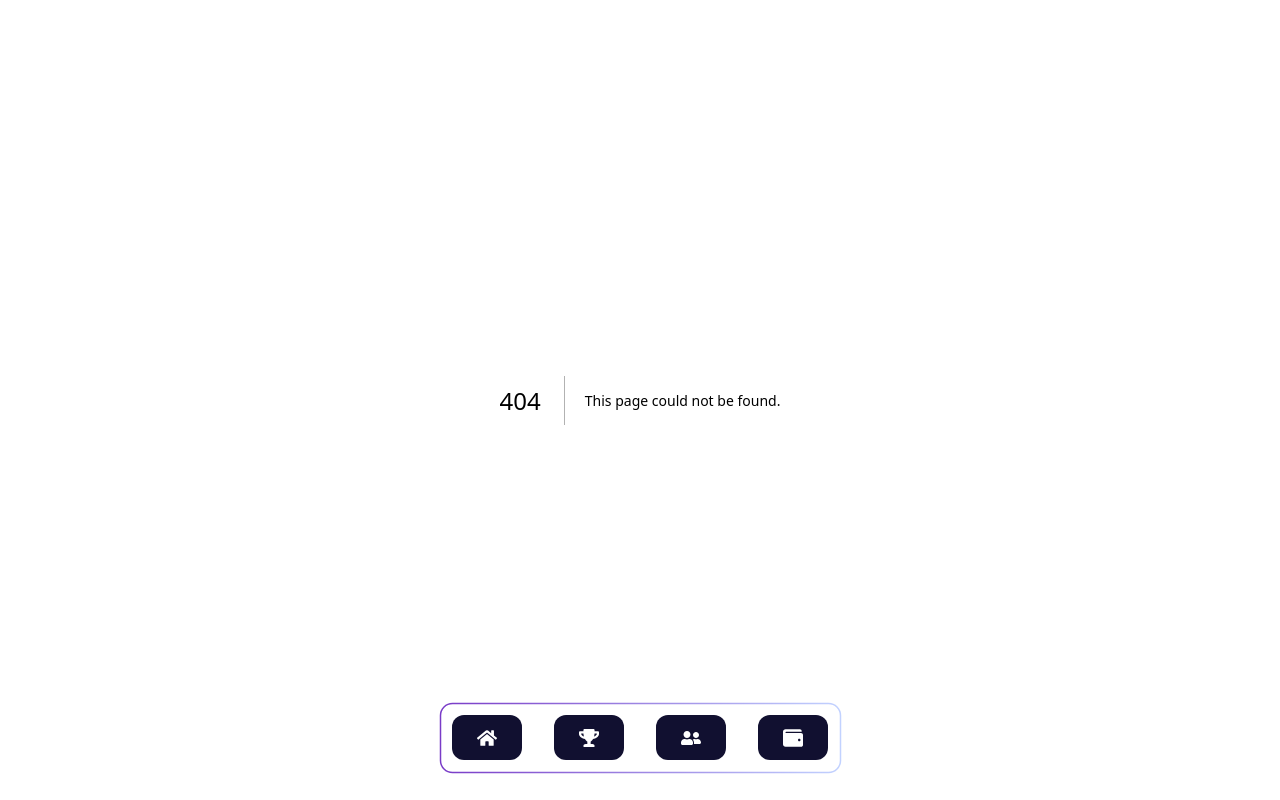
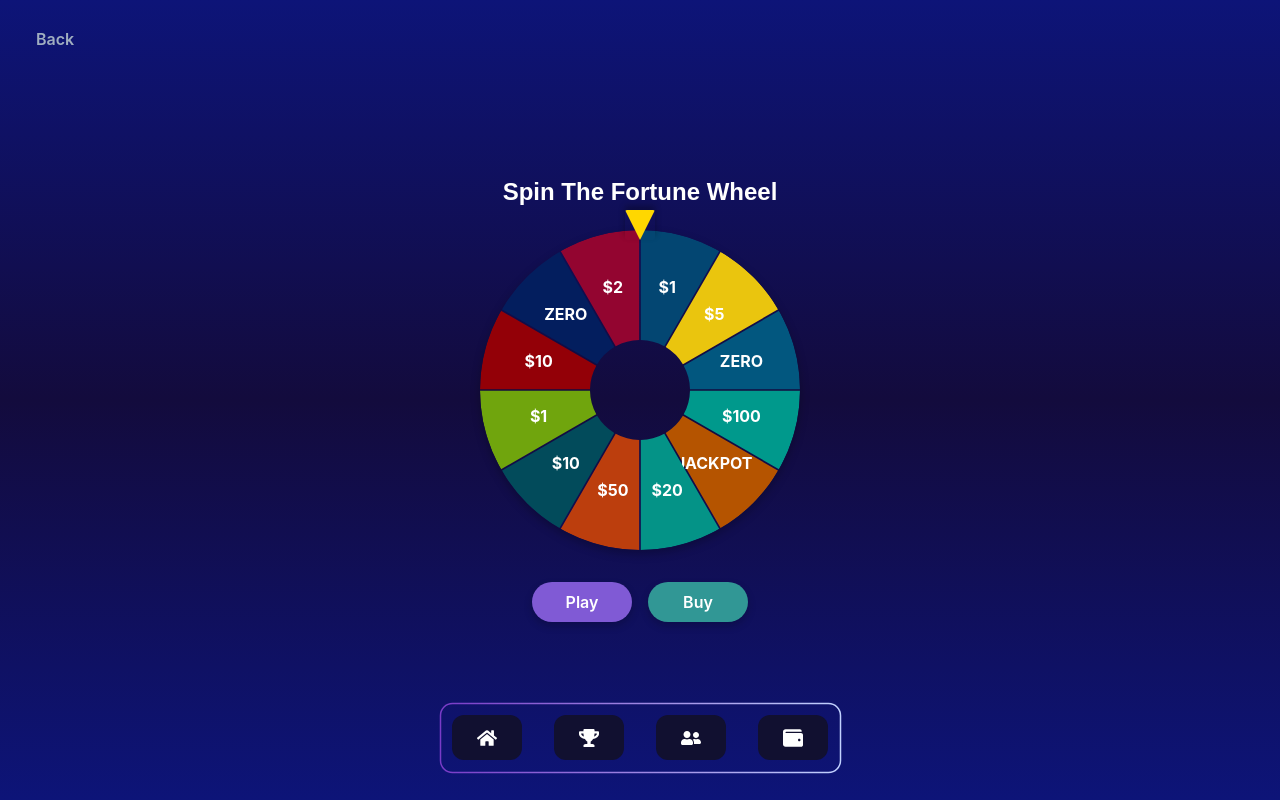
Before and after one commit to KruglyakovNikita/droppu, a Next.js app in the folder client/: page /roulet in a window 1280 px wide. Before the commit this address had no page. Built offline with nearby package versions, Linux system fonts and the light colour scheme.

Commit message:
Add Roulet

```diff
--- a/client/package.json
+++ b/client/package.json
@@ -11,16 +11,19 @@
     "export": "next export"
   },
   "dependencies": {
+    "@chakra-ui/icons": "^2.2.4",
     "@chakra-ui/react": "^2.10.4",
     "@emotion/react": "^11.13.3",
     "@emotion/styled": "^11.13.0",
     "@twa-dev/sdk": "^7.10.1",
-    "framer-motion": "^11.11.11",
+    "d3-shape": "^3.2.0",
+    "framer-motion": "^11.11.15",
     "jsonwebtoken": "^9.0.2",
     "next": "15.0.2",
     "next-themes": "^0.4.3",
     "node-fetch": "^3.3.2",
     "phaser": "^3.86.0",
+    "randomcolor": "^0.6.2",
     "react": "^18",
     "react-dom": "^18",
     "react-icons": "^5.3.0",
--- a/client/pages/index.tsx
+++ b/client/pages/index.tsx
@@ -389,6 +389,7 @@ const Home: React.FC = () => {
     </Grid>
  {/* PLAY BTN */}
  <Box
+    onClick={() => {window.location.href = '/roulet'}}
     mt={30}
     w="360px"
     h="185px"
--- a/client/pages/invites.tsx
+++ b/client/pages/invites.tsx
@@ -1,6 +1,8 @@
 import { Box, Flex, Text, Stack, Button, Image, Heading } from "@chakra-ui/react";
 import GradientBorderWrapper from '../app/components/GradientBorderWrapper';
 import colors from "@/theme/colors";
+import WebApp from '@twa-dev/sdk';
+
 
 export default function Invites() {
   return (
--- /dev/null
+++ b/client/pages/roulet.tsx
@@ -0,0 +1,208 @@
+import React, { useState } from "react";
+import { Box, Button, Flex, Heading, Text } from "@chakra-ui/react";
+import * as d3Shape from "d3-shape";
+import { randomColor } from "randomcolor";
+import { motion, useAnimation } from "framer-motion";
+
+const wheelSize = 320;
+const fontSize = 16;
+const oneTurn = 360;
+const numberOfSegments = 12;
+const angleBySegment = oneTurn / numberOfSegments;
+const angleOffset = angleBySegment / 2;
+
+// Генерация колеса
+const makeWheel = () => {
+  const data = Array.from({ length: numberOfSegments }).fill(1);
+  const arcs = d3Shape.pie()(data);
+  const colors = Array.from({ length: numberOfSegments }).map(() =>
+    randomColor({ luminosity: "dark" })
+  );
+
+  return arcs.map((arc, index) => {
+    const instance = d3Shape
+      .arc()
+      .padAngle(0.01)
+      .outerRadius(wheelSize / 2)
+      .innerRadius(50);
+
+    return {
+      path: instance(arc),
+      color: colors[index],
+      value: ["$1", "$5", "ZERO", "$100", "JACKPOT", "$20", "$50", "$10", "$1", "$10", "ZERO", "$2"][index],
+      centroid: instance.centroid(arc),
+    };
+  });
+};
+
+export default function FortuneWheel() {
+  const [wheelPaths, setWheelPaths] = useState(makeWheel);
+  const [spinning, setSpinning] = useState(false);
+  const [angle, setAngle] = useState(0);
+  const [result, setResult] = useState(null);
+  const controls = useAnimation();
+
+  const startSpin = () => {
+    if (!spinning) {
+      setSpinning(true);
+      setResult(null); // Скрыть предыдущий результат перед новым запуском
+
+      // Вибрация при старте
+      if (navigator.vibrate) {
+        navigator.vibrate(100);
+      }
+
+      // Вращаем на несколько полных оборотов и добавляем случайный угол
+      const newAngle = angle + 360 * 5 + Math.floor(Math.random() * 360);
+      setAngle(newAngle);
+
+      controls
+        .start({
+          rotate: newAngle,
+          transition: { duration: 5, ease: "easeOut" },
+        })
+        .then(() => {
+          setSpinning(false);
+
+          // Вибрация при остановке
+          if (navigator.vibrate) {
+            navigator.vibrate([200, 100, 200]);
+          }
+
+          // Корректируем угол, чтобы получить правильный индекс выигрыша
+          const finalAngle = (newAngle % 360 + 360) % 360; // Приводим к диапазону 0-360
+          const winnerIndex = Math.floor((oneTurn - finalAngle + angleOffset - 15) / angleBySegment) % numberOfSegments; // Сдвиг -15 для точной указки
+          const winner = wheelPaths[winnerIndex].value;
+          setResult(winner);
+        });
+    }
+  };
+
+  const buySpin = () => {
+    if (window.confirm("Купить прокрут за 1 звезду?")) {
+      startSpin();
+    }
+  };
+
+  return (
+    <Flex
+      direction="column"
+      align="center"
+      justify="center"
+      minH="100vh"
+      bgGradient="linear(to-b, #0D1478, #130B3D, #0D1478)"
+      color="white"
+      p={4}
+    >
+      <Button
+        onClick={() => window.history.back()}
+        position="absolute"
+        top="20px"
+        left="20px"
+        variant="ghost"
+        color="gray.400"
+      >
+        Back
+      </Button>
+
+      <Heading fontSize="24px" fontFamily="'PixelifySans-Bold', sans-serif" mb={6}>
+        Spin The Fortune Wheel
+      </Heading>
+
+      {/* Уведомление о выигрыше */}
+      {result && (
+        <Box
+          position="absolute"
+          top="80px"
+          bg="purple.500"
+          color="white"
+          p={3}
+          borderRadius="md"
+          boxShadow="lg"
+          fontSize="lg"
+          fontWeight="bold"
+          animation="fadeIn 1s"
+          zIndex="2"
+        >
+          🎉 Congratulations! You won: {result} 🎉
+        </Box>
+      )}
+
+      {/* Колесо рулетки */}
+
+      <Box
+        as={motion.div}
+        style={{ width: wheelSize, height: wheelSize }}
+        animate={controls}
+        initial={false}
+        borderRadius="full"
+        overflow="hidden"
+        boxShadow="0px 4px 10px rgba(0, 0, 0, 0.25)"
+        bg="linear-gradient(to-r, #282a36, #44475a)"
+      >
+        <svg width={wheelSize} height={wheelSize} viewBox={`0 0 ${wheelSize} ${wheelSize}`}>
+          <g transform={`translate(${wheelSize / 2}, ${wheelSize / 2})`}>
+            {wheelPaths.map((arc, index) => (
+              <g key={index}>
+                <path d={arc.path} fill={arc.color} />
+                <text
+                  x={arc.centroid[0]}
+                  y={arc.centroid[1]}
+                  fontSize={fontSize}
+                  fill="white"
+                  textAnchor="middle"
+                  dominantBaseline="middle"
+                  style={{
+                    fontWeight: "bold",
+                  }}
+                >
+                  {arc.value}
+                </text>
+              </g>
+            ))}
+          </g>
+        </svg>
+      </Box>
+
+      {/* Стрелка */}
+      <Box
+        position="absolute"
+        top="calc(50% - 190px)"
+        left="50%"
+        transform="translateX(-50%) rotate(180deg)"
+        w="0"
+        h="0"
+        borderLeft="15px solid transparent"
+        borderRight="15px solid transparent"
+        borderBottom="30px solid gold" // Изменено на `borderTop` для перевернутой стрелки
+        zIndex="1"
+        borderRadius="2px"
+        boxShadow="0px 4px 6px rgba(0, 0, 0, 0.3)"
+      />
+
+      {/* Кнопки Play и Buy */}
+      <Flex mt={8} gap={4}>
+        <Button
+          onClick={startSpin}
+          isDisabled={spinning}
+          colorScheme="purple"
+          w="100px"
+          boxShadow="0px 4px 8px rgba(0, 0, 0, 0.2)"
+          borderRadius="20px"
+        >
+          Play
+        </Button>
+        <Button
+          onClick={buySpin}
+          colorScheme="teal"
+          w="100px"
+          isDisabled={spinning}
+          boxShadow="0px 4px 8px rgba(0, 0, 0, 0.2)"
+          borderRadius="20px"
+        >
+          Buy
+        </Button>
+      </Flex>
+    </Flex>
+  );
+}
```
Also changed, not shown: 1 other file (tests, documents, lock files or other folders).
